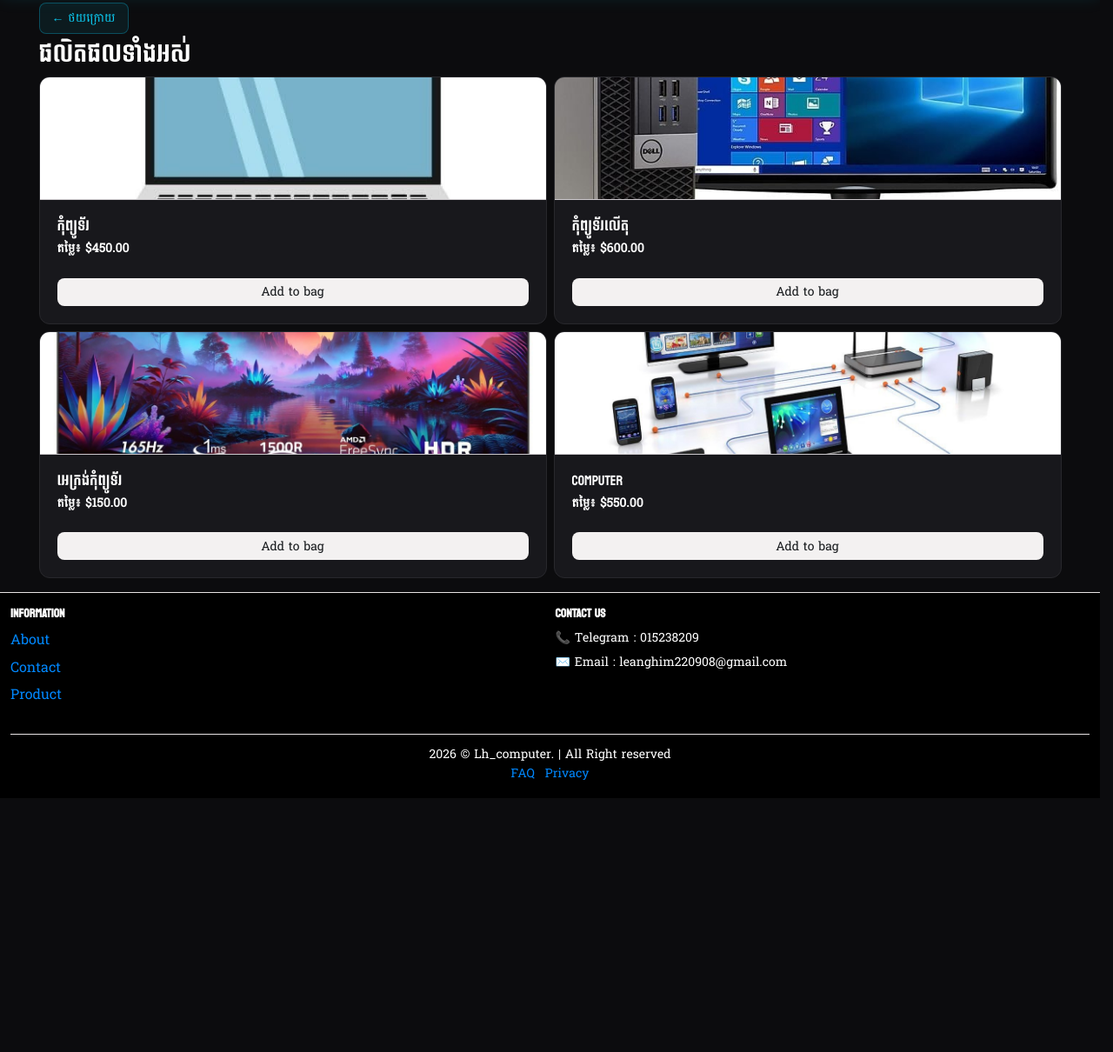
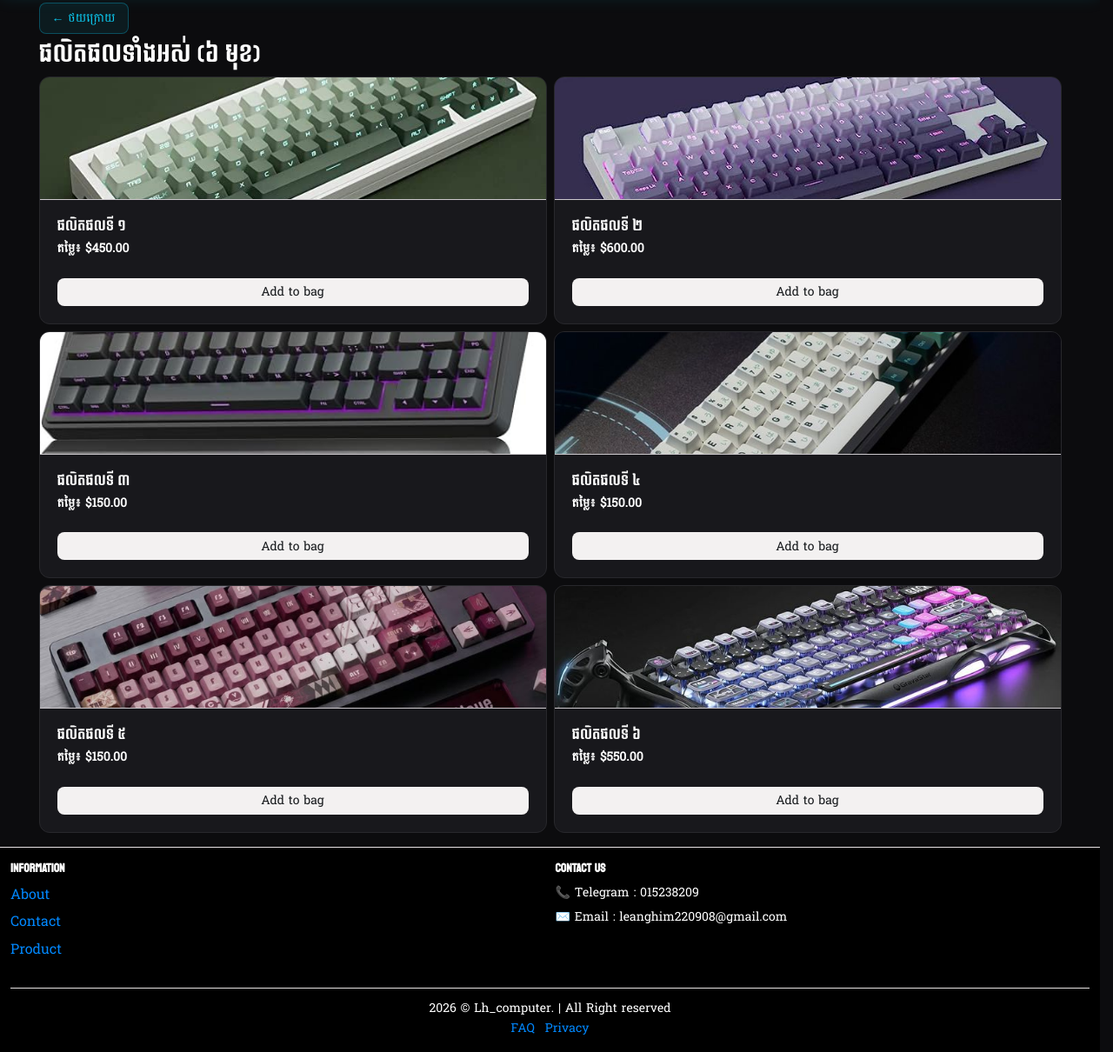
Before and after one commit to leanghim220908-art/my_computer_shop, a plain HTML site: page product.html in a window 1280 px wide. Shown: the part 78-1288 px from the top of the page at 87% size. Before the commit the page ends 996 px from the top, so only its background shows below. Drawn offline with nearby package versions, Linux system fonts and the light colour scheme.

Commit message:
Add files via upload

```diff
--- a/product.html
+++ b/product.html
@@ -49,7 +49,7 @@
                                 <a class="nav-link" href="index.html">ទំព័រដើម</a>
                             </li>
                             <li class="nav-item">
-                                <a class="nav-link active" aria-current="page" href="product.html">ផលិតផល</a>
+                                <a class="nav-link" href="product.html">ផលិតផល</a>
                             </li>
                             <li class="nav-item">
                                 <a class="nav-link" href="about.html">អំពីពួកយើង</a>
@@ -64,28 +64,28 @@
         </nav>
     </header>
 
-    <!-- Main Content: Products -->
+    <!-- Main Content: 6 Products -->
     <main class="container my-4">
         <div class="mb-3">
             <a href="index.html" class="back-btn-modern text-decoration-none">
                 <span>← ថយក្រោយ</span>
             </a>
         </div>
-        <h3 class="mb-3 text-white">ផលិតផលទាំងអស់</h3>
+        <h3 class="mb-3 text-white">ផលិតផលទាំងអស់ (៦ មុខ)</h3>
         <div class="row g-3">
 
             <!-- ផលិតផលទី ១ -->
             <div class="col-6 col-md-4 col-lg-3 col-xl-2">
                 <div class="card cate_img bg-dark text-white border-secondary h-100">
-                    <img src="assets/images/categories/b1.jpg" class="card-img-top w-100" alt="កុំព្យូទ័រ"
+                    <img src="assets/images/categories/1.jpg" class="card-img-top w-100" alt="ផលិតផលទី ១"
                         style="height: 140px; object-fit: cover;">
                     <div class="card-body d-flex flex-column justify-content-between">
                         <div>
-                            <h5 class="card-title fs-6">កុំព្យូទ័រ</h5>
+                            <h5 class="card-title fs-6">ផលិតផលទី ១</h5>
                             <p class="text-danger fw-bold small mb-2">តម្លៃ៖ $450.00</p>
                         </div>
                         <button type="button" class="btn btn-danger btn-sm w-100 mt-2"
-                            onclick="addToCart('កុំព្យូទ័រ', 450.00, 'assets/images/categories/b1.jpg')">Add to
+                            onclick="addToCart('ផលិតផលទី ១', 450.00, 'assets/images/categories/1.jpg')">Add to
                             bag</button>
                     </div>
                 </div>
@@ -94,15 +94,15 @@
             <!-- ផលិតផលទី ២ -->
             <div class="col-6 col-md-4 col-lg-3 col-xl-2">
                 <div class="card cate_img bg-dark text-white border-secondary h-100">
-                    <img src="assets/images/categories/b3.jpg" class="card-img-top w-100" alt="កុំព្យូទ័រលើតុ"
+                    <img src="assets/images/categories/2.jpg" class="card-img-top w-100" alt="ផលិតផលទី ២"
                         style="height: 140px; object-fit: cover;">
                     <div class="card-body d-flex flex-column justify-content-between">
                         <div>
-                            <h5 class="card-title fs-6">កុំព្យូទ័រលើតុ</h5>
+                            <h5 class="card-title fs-6">ផលិតផលទី ២</h5>
                             <p class="text-danger fw-bold small mb-2">តម្លៃ៖ $600.00</p>
                         </div>
                         <button type="button" class="btn btn-danger btn-sm w-100 mt-2"
-                            onclick="addToCart('កុំព្យូទ័រលើតុ', 600.00, 'assets/images/categories/b3.jpg')">Add to
+                            onclick="addToCart('ផលិតផលទី ២', 600.00, 'assets/images/categories/2.jpg')">Add to
                             bag</button>
                     </div>
                 </div>
@@ -111,15 +111,15 @@
             <!-- ផលិតផលទី ៣ -->
             <div class="col-6 col-md-4 col-lg-3 col-xl-2">
                 <div class="card cate_img bg-dark text-white border-secondary h-100">
-                    <img src="assets/images/categories/b4.jpg" class="card-img-top w-100" alt="អេក្រង់កុំព្យូទ័រ"
+                    <img src="assets/images/categories/3.jpg" class="card-img-top w-100" alt="ផលិតផលទី ៣"
                         style="height: 140px; object-fit: cover;">
                     <div class="card-body d-flex flex-column justify-content-between">
                         <div>
-                            <h5 class="card-title fs-6">អេក្រង់កុំព្យូទ័រ</h5>
+                            <h5 class="card-title fs-6">ផលិតផលទី ៣</h5>
                             <p class="text-danger fw-bold small mb-2">តម្លៃ៖ $150.00</p>
                         </div>
                         <button type="button" class="btn btn-danger btn-sm w-100 mt-2"
-                            onclick="addToCart('អេក្រង់កុំព្យូទ័រ', 150.00, 'assets/images/categories/b4.jpg')">Add to
+                            onclick="addToCart('ផលិតផលទី ៣', 150.00, 'assets/images/categories/3.jpg')">Add to
                             bag</button>
                     </div>
                 </div>
@@ -128,15 +128,49 @@
             <!-- ផលិតផលទី ៤ -->
             <div class="col-6 col-md-4 col-lg-3 col-xl-2">
                 <div class="card cate_img bg-dark text-white border-secondary h-100">
-                    <img src="assets/images/categories/b5.jpg" class="card-img-top w-100" alt="Computer"
+                    <img src="assets/images/categories/4.jpg" class="card-img-top w-100" alt="ផលិតផលទី ៤"
                         style="height: 140px; object-fit: cover;">
                     <div class="card-body d-flex flex-column justify-content-between">
                         <div>
-                            <h5 class="card-title fs-6">Computer</h5>
+                            <h5 class="card-title fs-6">ផលិតផលទី ៤</h5>
+                            <p class="text-danger fw-bold small mb-2">តម្លៃ៖ $150.00</p>
+                        </div>
+                        <button type="button" class="btn btn-danger btn-sm w-100 mt-2"
+                            onclick="addToCart('ផលិតផលទី ៤', 150.00, 'assets/images/categories/4.jpg')">Add to
+                            bag</button>
+                    </div>
+                </div>
+            </div>
+
+            <!-- ផលិតផលទី ៥ -->
+            <div class="col-6 col-md-4 col-lg-3 col-xl-2">
+                <div class="card cate_img bg-dark text-white border-secondary h-100">
+                    <img src="assets/images/categories/6.jpg" class="card-img-top w-100" alt="ផលិតផលទី ៥"
+                        style="height: 140px; object-fit: cover;">
+                    <div class="card-body d-flex flex-column justify-content-between">
+                        <div>
+                            <h5 class="card-title fs-6">ផលិតផលទី ៥</h5>
+                            <p class="text-danger fw-bold small mb-2">តម្លៃ៖ $150.00</p>
+                        </div>
+                        <button type="button" class="btn btn-danger btn-sm w-100 mt-2"
+                            onclick="addToCart('ផលិតផលទី ៥', 150.00, 'assets/images/categories/6.jpg')">Add to
+                            bag</button>
+                    </div>
+                </div>
+            </div>
+
+            <!-- ផលិតផលទី ៦ -->
+            <div class="col-6 col-md-4 col-lg-3 col-xl-2">
+                <div class="card cate_img bg-dark text-white border-secondary h-100">
+                    <img src="assets/images/categories/7.jpg" class="card-img-top w-100" alt="ផលិតផលទី ៦"
+                        style="height: 140px; object-fit: cover;">
+                    <div class="card-body d-flex flex-column justify-content-between">
+                        <div>
+                            <h5 class="card-title fs-6">ផលិតផលទី ៦</h5>
                             <p class="text-danger fw-bold small mb-2">តម្លៃ៖ $550.00</p>
                         </div>
                         <button type="button" class="btn btn-danger btn-sm w-100 mt-2"
-                            onclick="addToCart('Computer', 550.00, 'assets/images/categories/b5.jpg')">Add to
+                            onclick="addToCart('ផលិតផលទី ៦', 550.00, 'assets/images/categories/7.jpg')">Add to
                             bag</button>
                     </div>
                 </div>
@@ -184,7 +218,7 @@
     <script>
         function updateBagCount() {
             let cart = JSON.parse(localStorage.getItem('lh_cart')) || [];
-            let totalCount = cart.reduce((sum, item) => sum + (parseInt(item.qty) || 1), 0);
+            let totalCount = cart.reduce((sum, item) => sum + (parseInt(item.qty, 10) || 1), 0);
             const bagCountElem = document.getElementById('bagCount');
             if (bagCountElem) {
                 bagCountElem.innerText = totalCount;
@@ -196,7 +230,8 @@
             let existingItem = cart.find(item => item.name === name);
 
             if (existingItem) {
-                existingItem.qty = (parseInt(existingItem.qty) || 1) + 1;
+                existingItem.qty = (parseInt(existingItem.qty, 10) || 1) + 1;
+                existingItem.image = image;
             } else {
                 cart.push({ name: name, price: price, image: image, qty: 1 });
             }
```
